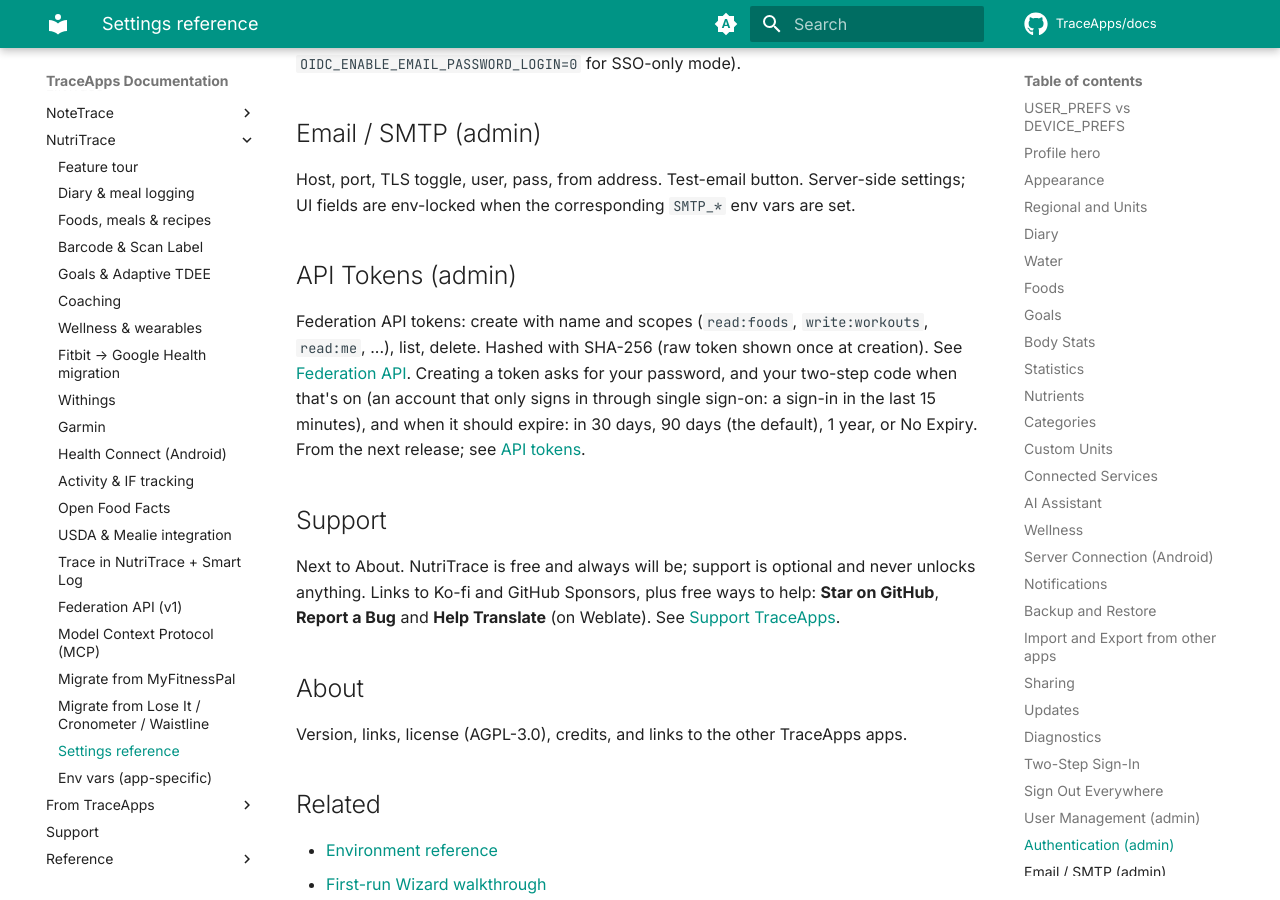
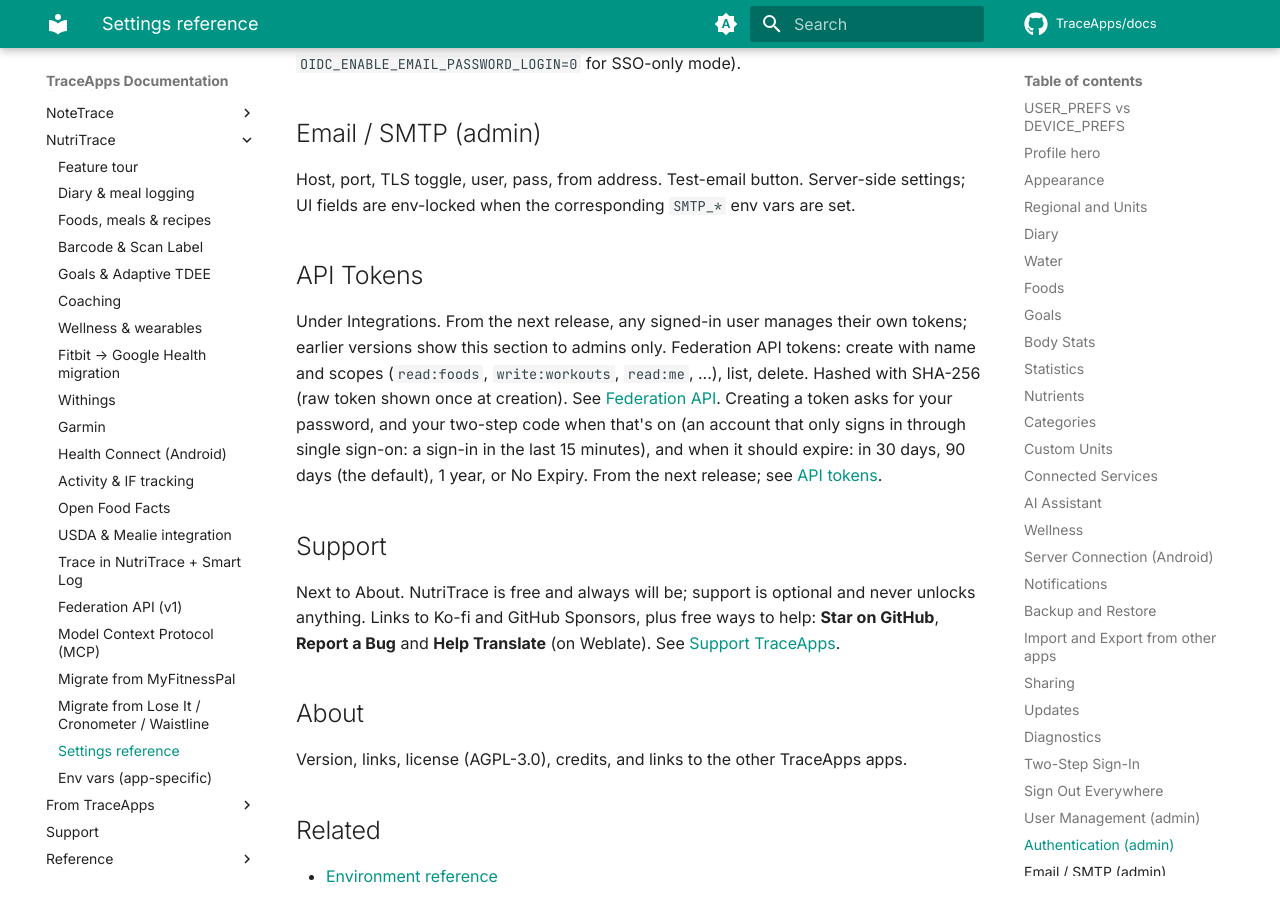
Before and after one commit to TraceApps/docs, an MkDocs documentation site: the page built from docs/nutritrace/settings.md, in a window 1280 px wide and 900 px high, scrolled down 8663 px. Built offline with MkDocs 1.6.1 and Material for MkDocs 9.7.7, drawn with Linux system fonts in a browser that asks for light colours; comment, search, counter and statistics services are not loaded.

Commit message:
NutriTrace: API tokens for every signed-in user (nutritrace#245)

```diff
--- a/docs/nutritrace/settings.md
+++ b/docs/nutritrace/settings.md
@@ -189,9 +189,9 @@ OIDC provider CRUD (Auth0, Authelia, Authentik, Keycloak, Google, Pocket ID, Cus
 
 Host, port, TLS toggle, user, pass, from address. Test-email button. Server-side settings; UI fields are env-locked when the corresponding `SMTP_*` env vars are set.
 
-## API Tokens (admin)
+## API Tokens
 
-Federation API tokens: create with name and scopes (`read:foods`, `write:workouts`, `read:me`, ...), list, delete. Hashed with SHA-256 (raw token shown once at creation). See [Federation API](federation-api.md). Creating a token asks for your password, and your two-step code when that's on (an account that only signs in through single sign-on: a sign-in in the last 15 minutes), and when it should expire: in 30 days, 90 days (the default), 1 year, or No Expiry. From the next release; see [API tokens](../auth/sessions.md#api-tokens).
+Under Integrations. From the next release, any signed-in user manages their own tokens; earlier versions show this section to admins only. Federation API tokens: create with name and scopes (`read:foods`, `write:workouts`, `read:me`, ...), list, delete. Hashed with SHA-256 (raw token shown once at creation). See [Federation API](federation-api.md). Creating a token asks for your password, and your two-step code when that's on (an account that only signs in through single sign-on: a sign-in in the last 15 minutes), and when it should expire: in 30 days, 90 days (the default), 1 year, or No Expiry. From the next release; see [API tokens](../auth/sessions.md#api-tokens).
 
 ## Support
 
```
Also changed, not shown: docs/nutritrace/federation-api.md (+1 -1 lines).
